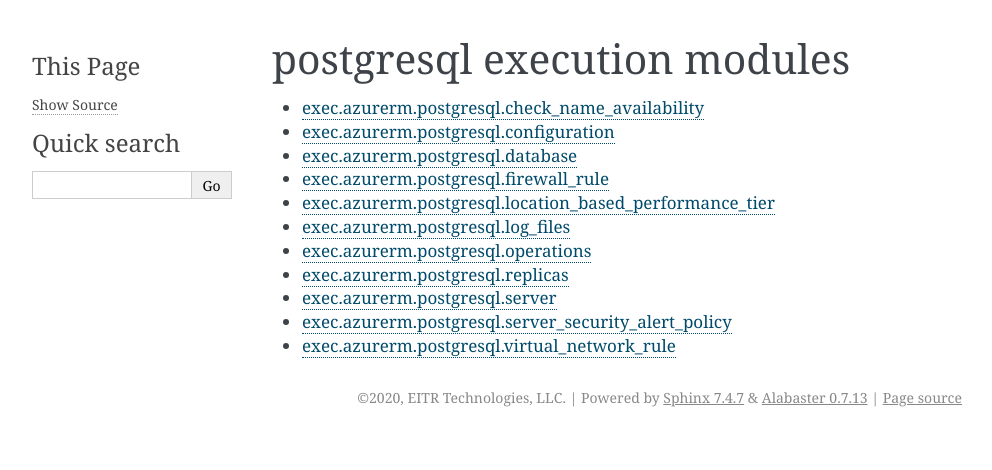
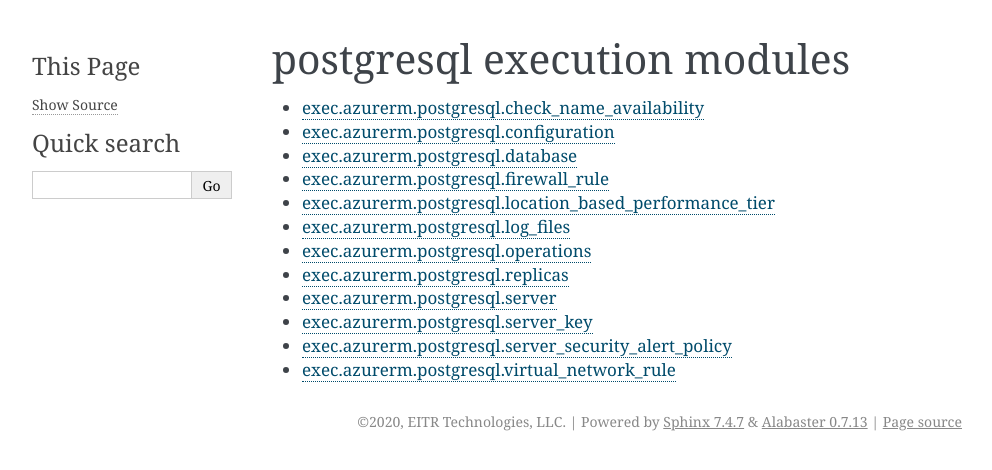
Before and after one commit to eitrtechnologies/idem-azurerm, a Sphinx documentation site: the page built from docs/ref/exec/all/postgresql/index.rst, in a window 1280 px wide. Shown: the top 470 px of the page, without its empty margins (148-1140 px from the left). Built offline with Sphinx 7.4.7, drawn with Linux system fonts in a browser that asks for light colours.

Commit message:
Added doc RSTss

```diff
--- a/docs/ref/exec/all/postgresql/index.rst
+++ b/docs/ref/exec/all/postgresql/index.rst
@@ -15,5 +15,6 @@ postgresql execution modules
    operations
    replicas
    server
+   server_key
    server_security_alert_policy
    virtual_network_rule
--- /dev/null
+++ b/docs/ref/exec/all/postgresql/server_key.rst
@@ -0,0 +1,6 @@
+==================================
+exec.azurerm.postgresql.server_key
+==================================
+
+.. automodule:: idem_azurerm.exec.azurerm.postgresql.server_key
+    :members:
```
